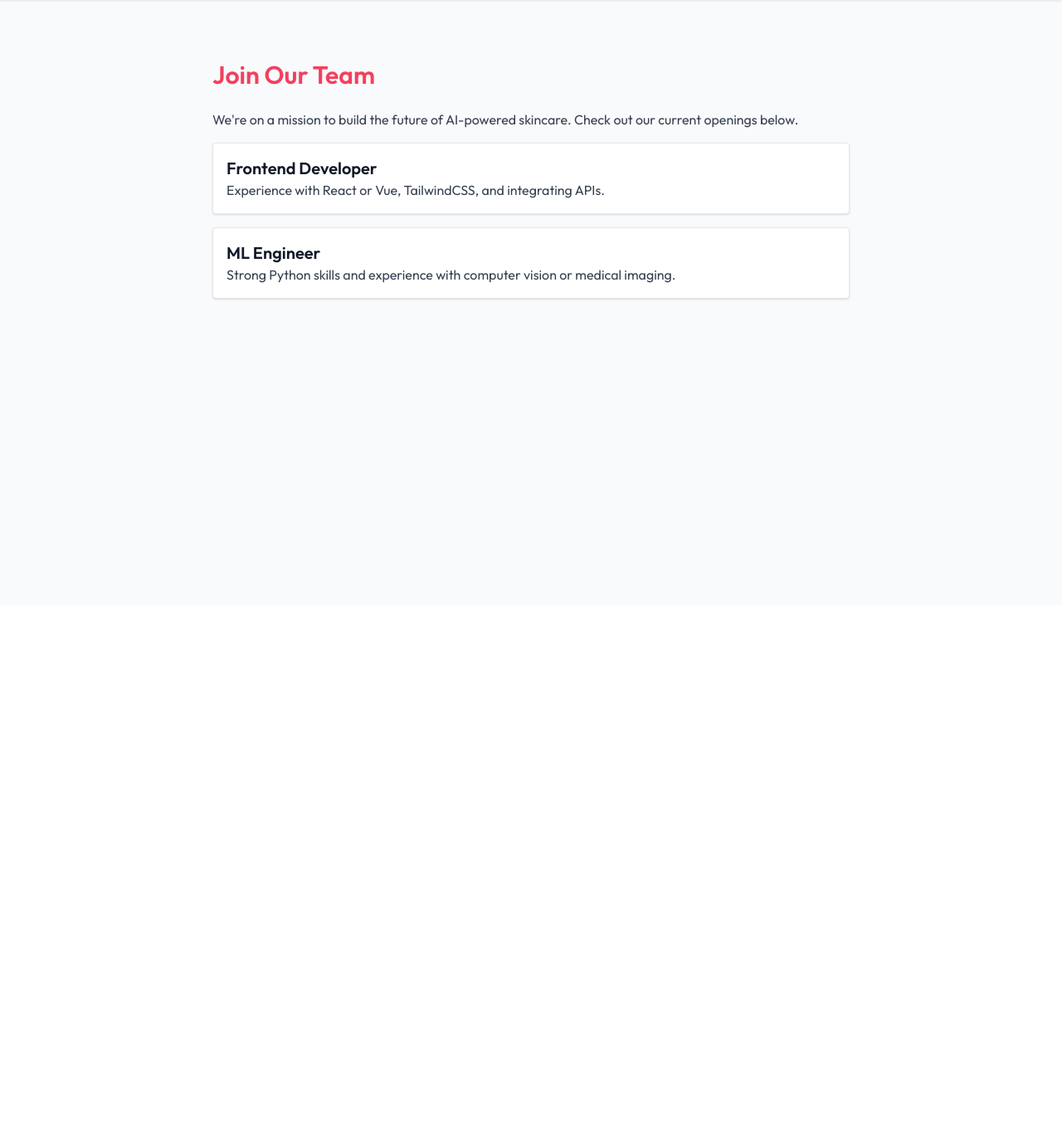
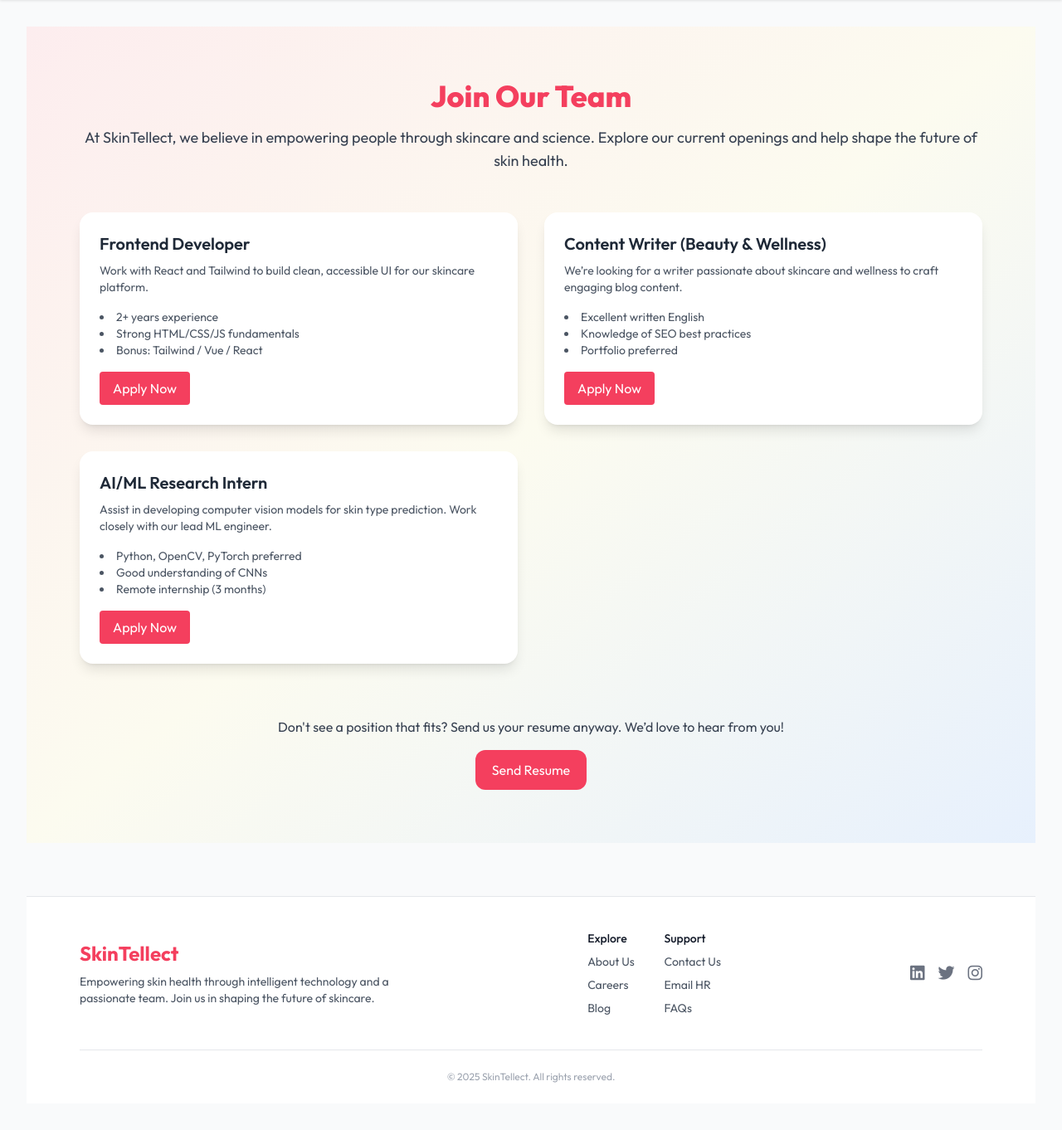
Before and after one commit to sudo-Harshk/SkinTellect, a Flask app: page /careers in a window 1280 px wide. Shown: the part 70-1432 px from the top of the page at 83% size. Before the commit the page ends 432 px from the top, so only its background shows below. Run offline with Flask 3, Linux system fonts and the light colour scheme; some libraries are stand-ins or nearby versions.

Commit message:
fix career-page

```diff
--- a/app.py
+++ b/app.py
@@ -24,6 +24,7 @@
 import smtplib
 from email.mime.text import MIMEText
 from email.mime.multipart import MIMEMultipart
+from datetime import datetime
 
 # Load environment variables
 load_dotenv()
@@ -162,6 +163,10 @@
             }]
             recommendations.append((skin_condition, fallback_product))
     return recommendations
+
+@app.context_processor
+def inject_now():
+    return {'now': datetime.utcnow}
 
 @app.route('/', methods=['GET'])
 def landing():
--- a/templates/careers.html
+++ b/templates/careers.html
@@ -1,21 +1,108 @@
 {% extends "layout.html" %}
 
-{% block title %}Careers - Skintellect{% endblock %}
+{% block title %}Careers - SkinTellect{% endblock %}
 
 {% block content %}
-  <section class="max-w-3xl mx-auto py-10">
-    <h1 class="text-3xl font-semibold mb-6 text-rose-500">Join Our Team</h1>
-    <p class="text-gray-700 mb-4">We're on a mission to build the future of AI-powered skincare. Check out our current openings below.</p>
+<section class="relative py-16">
+  <!-- Gradient Background -->
+  <div class="absolute inset-0 z-0 bg-gradient-to-br from-rose-100 via-yellow-50 to-blue-100 opacity-60"></div>
 
-    <ul class="space-y-4">
-      <li class="p-4 border rounded shadow bg-white">
-        <h2 class="text-xl font-semibold">Frontend Developer</h2>
-        <p class="text-gray-700">Experience with React or Vue, TailwindCSS, and integrating APIs.</p>
-      </li>
-      <li class="p-4 border rounded shadow bg-white">
-        <h2 class="text-xl font-semibold">ML Engineer</h2>
-        <p class="text-gray-700">Strong Python skills and experience with computer vision or medical imaging.</p>
-      </li>
-    </ul>
-  </section>
+  <!-- Main Content -->
+  <div class="relative z-10 max-w-6xl mx-auto px-4 sm:px-6 lg:px-8">
+    <div class="text-center mb-12" data-aos="fade-down">
+      <h1 class="text-4xl font-extrabold text-rose-500 mb-4">Join Our Team</h1>
+      <p class="text-gray-700 text-lg">At SkinTellect, we believe in empowering people through skincare and science. Explore our current openings and help shape the future of skin health.</p>
+    </div>
+
+    <!-- Job Cards -->
+    <div class="grid grid-cols-1 md:grid-cols-2 gap-8">
+      <!-- Job 1 -->
+      <div class="bg-white rounded-2xl shadow-lg p-6 hover:shadow-xl transition duration-300" data-aos="fade-up">
+        <h3 class="text-xl font-semibold text-gray-800 mb-2">Frontend Developer</h3>
+        <p class="text-gray-600 text-sm mb-4">Work with React and Tailwind to build clean, accessible UI for our skincare platform.</p>
+        <ul class="text-sm text-gray-600 list-disc list-inside mb-4">
+          <li>2+ years experience</li>
+          <li>Strong HTML/CSS/JS fundamentals</li>
+          <li>Bonus: Tailwind / Vue / React</li>
+        </ul>
+        <a href="mailto:careers@skintellect.com" class="inline-block bg-rose-500 text-white px-4 py-2 rounded hover:bg-rose-600 transition">Apply Now</a>
+      </div>
+
+      <!-- Job 2 -->
+      <div class="bg-white rounded-2xl shadow-lg p-6 hover:shadow-xl transition duration-300" data-aos="fade-up" data-aos-delay="100">
+        <h3 class="text-xl font-semibold text-gray-800 mb-2">Content Writer (Beauty & Wellness)</h3>
+        <p class="text-gray-600 text-sm mb-4">We’re looking for a writer passionate about skincare and wellness to craft engaging blog content.</p>
+        <ul class="text-sm text-gray-600 list-disc list-inside mb-4">
+          <li>Excellent written English</li>
+          <li>Knowledge of SEO best practices</li>
+          <li>Portfolio preferred</li>
+        </ul>
+        <a href="mailto:careers@skintellect.com" class="inline-block bg-rose-500 text-white px-4 py-2 rounded hover:bg-rose-600 transition">Apply Now</a>
+      </div>
+
+      <!-- Job 3 -->
+      <div class="bg-white rounded-2xl shadow-lg p-6 hover:shadow-xl transition duration-300" data-aos="fade-up" data-aos-delay="200">
+        <h3 class="text-xl font-semibold text-gray-800 mb-2">AI/ML Research Intern</h3>
+        <p class="text-gray-600 text-sm mb-4">Assist in developing computer vision models for skin type prediction. Work closely with our lead ML engineer.</p>
+        <ul class="text-sm text-gray-600 list-disc list-inside mb-4">
+          <li>Python, OpenCV, PyTorch preferred</li>
+          <li>Good understanding of CNNs</li>
+          <li>Remote internship (3 months)</li>
+        </ul>
+        <a href="mailto:careers@skintellect.com" class="inline-block bg-rose-500 text-white px-4 py-2 rounded hover:bg-rose-600 transition">Apply Now</a>
+      </div>
+    </div>
+
+    <!-- CTA -->
+    <div class="mt-16 text-center" data-aos="zoom-in">
+      <p class="text-gray-700 mb-4">Don't see a position that fits? Send us your resume anyway. We’d love to hear from you!</p>
+      <a href="mailto:careers@skintellect.com" class="inline-block bg-rose-500 text-white px-5 py-3 rounded-xl hover:bg-rose-600 transition">Send Resume</a>
+    </div>
+  </div>
+</section>
+<footer class="bg-white border-t border-gray-200 mt-16 pt-10 pb-6" data-aos="fade-up">
+  <div class="max-w-6xl mx-auto px-4 sm:px-6 lg:px-8">
+    <div class="flex flex-col md:flex-row justify-between items-start md:items-center gap-8">
+      <!-- Company Info -->
+      <div>
+        <h2 class="text-2xl font-bold text-rose-500">SkinTellect</h2>
+        <p class="text-gray-600 mt-2 max-w-sm text-sm">
+          Empowering skin health through intelligent technology and a passionate team. Join us in shaping the future of skincare.
+        </p>
+      </div>
+
+      <!-- Links -->
+      <div class="grid grid-cols-2 gap-6 text-sm text-gray-600">
+        <div>
+          <h3 class="text-gray-900 font-medium mb-2">Explore</h3>
+          <ul class="space-y-2">
+            <li><a href="/about" class="hover:text-rose-500">About Us</a></li>
+            <li><a href="/careers" class="hover:text-rose-500">Careers</a></li>
+            <li><a href="/blog" class="hover:text-rose-500">Blog</a></li>
+          </ul>
+        </div>
+        <div>
+          <h3 class="text-gray-900 font-medium mb-2">Support</h3>
+          <ul class="space-y-2">
+            <li><a href="/contact" class="hover:text-rose-500">Contact Us</a></li>
+            <li><a href="mailto:careers@skintellect.com" class="hover:text-rose-500">Email HR</a></li>
+            <li><a href="#" class="hover:text-rose-500">FAQs</a></li>
+          </ul>
+        </div>
+      </div>
+
+      <!-- Socials -->
+      <div class="flex space-x-4 text-gray-500">
+        <a href="#" class="hover:text-rose-500 text-xl"><i class="fab fa-linkedin"></i></a>
+        <a href="#" class="hover:text-rose-500 text-xl"><i class="fab fa-twitter"></i></a>
+        <a href="#" class="hover:text-rose-500 text-xl"><i class="fab fa-instagram"></i></a>
+      </div>
+    </div>
+
+    <div class="border-t mt-10 pt-6 text-center text-xs text-gray-400">
+      © {{ now().year }} SkinTellect. All rights reserved.
+    </div>
+  </div>
+</footer>
+
 {% endblock %}
--- a/templates/layout.html
+++ b/templates/layout.html
@@ -4,6 +4,14 @@
   <meta charset="UTF-8" />
   <meta name="viewport" content="width=device-width, initial-scale=1.0" />
   <title>{% block title %}Skintellect{% endblock %}</title>
+
+  <link href="https://unpkg.com/aos@2.3.4/dist/aos.css" rel="stylesheet">
+  <script src="https://unpkg.com/aos@2.3.4/dist/aos.js"></script>
+  <script>
+    document.addEventListener('DOMContentLoaded', function () {
+      AOS.init({ once: true });
+    });
+  </script>
 
   <!-- Simplified CSS imports -->
   <script src="https://cdn.tailwindcss.com"></script>
@@ -311,6 +319,26 @@
         gsap.set(underline, { width: 0 });
       }
     });
+     window.addEventListener('DOMContentLoaded', () => {
+    gsap.utils.toArray('[data-animate="fade-up"]').forEach((el, i) => {
+      gsap.from(el, {
+        opacity: 0,
+        y: 40,
+        duration: 0.6,
+        ease: 'power2.out',
+        delay: i * 0.1
+      });
+    });
+
+    gsap.utils.toArray('[data-animate="fade-in"]').forEach((el, i) => {
+      gsap.from(el, {
+        opacity: 0,
+        duration: 0.6,
+        ease: 'power2.out',
+        delay: 0.4 + i * 0.2
+      });
+    });
+  });
   </script>
 </body>
 </html>
```
